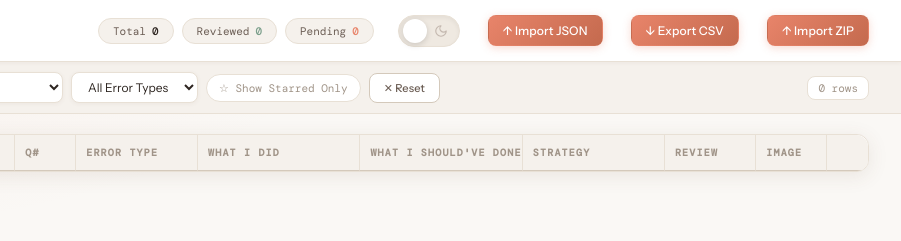
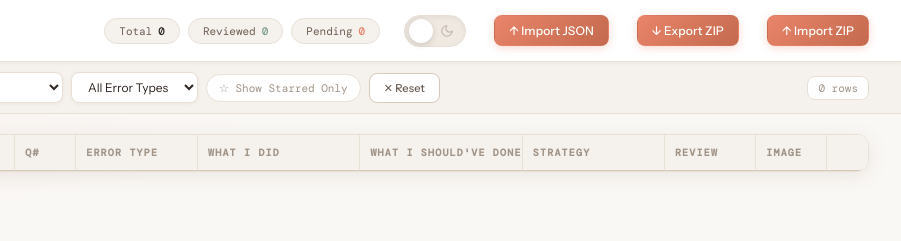
Before and after one commit to Praharsh04/GRE_ERROR_LOG, a plain HTML site: page index.html in a window 1280 px wide. Shown: the top 241 px of the page, 379-1280 px from the left. Drawn offline with nearby package versions, Linux system fonts and the light colour scheme; a web font is replaced by a local one.

Commit message:
Rename Export CSV button to Export ZIP for accuracy

```diff
--- a/index.html
+++ b/index.html
@@ -1336,7 +1336,7 @@
   </div>
   <input type="file" id="import-json-file" accept=".json" style="display:none;" onchange="importJSON(this)">
   <label for="import-json-file" class="btn btn-primary" style="margin-left:4px; margin-bottom: 0;">↑ Import JSON</label>
-  <button class="btn btn-primary" onclick="exportCSV()" style="margin-left:4px;">↓ Export CSV</button>
+  <button class="btn btn-primary" onclick="exportCSV()" style="margin-left:4px;">↓ Export ZIP</button>
   <input type="file" id="import-zip-file" accept=".zip" style="display:none;" onchange="importZIP(this)">
   <label for="import-zip-file" class="btn btn-primary" style="margin-left:4px; margin-bottom: 0;">↑ Import ZIP</label>
 </header>
```
